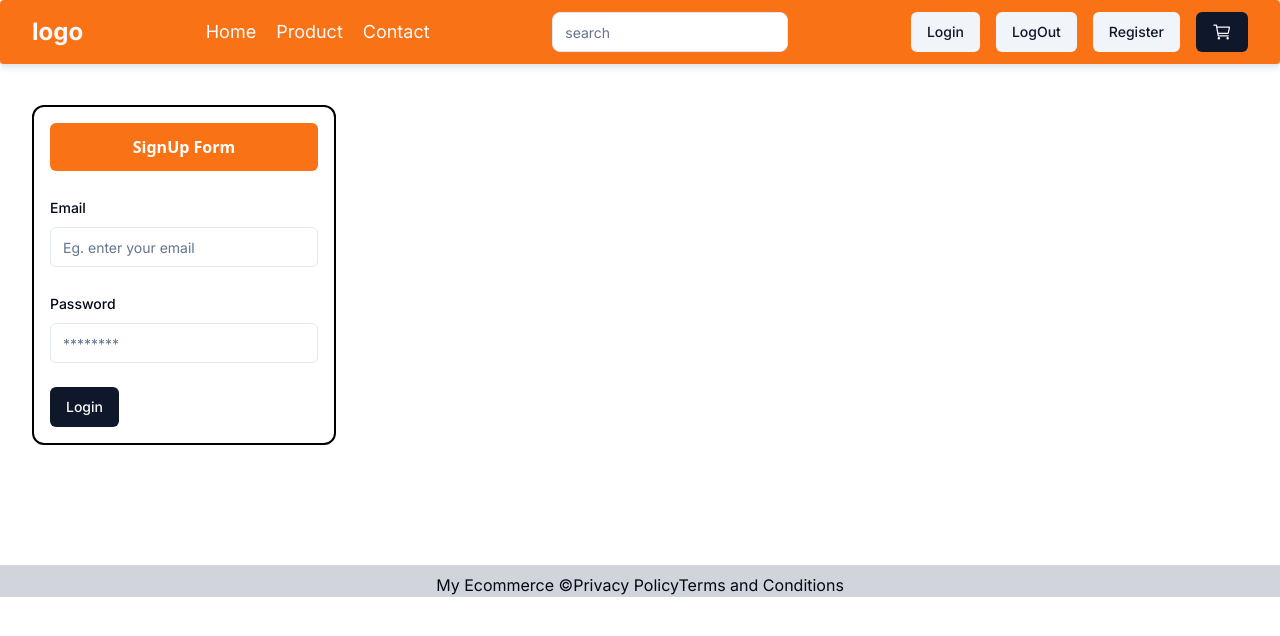
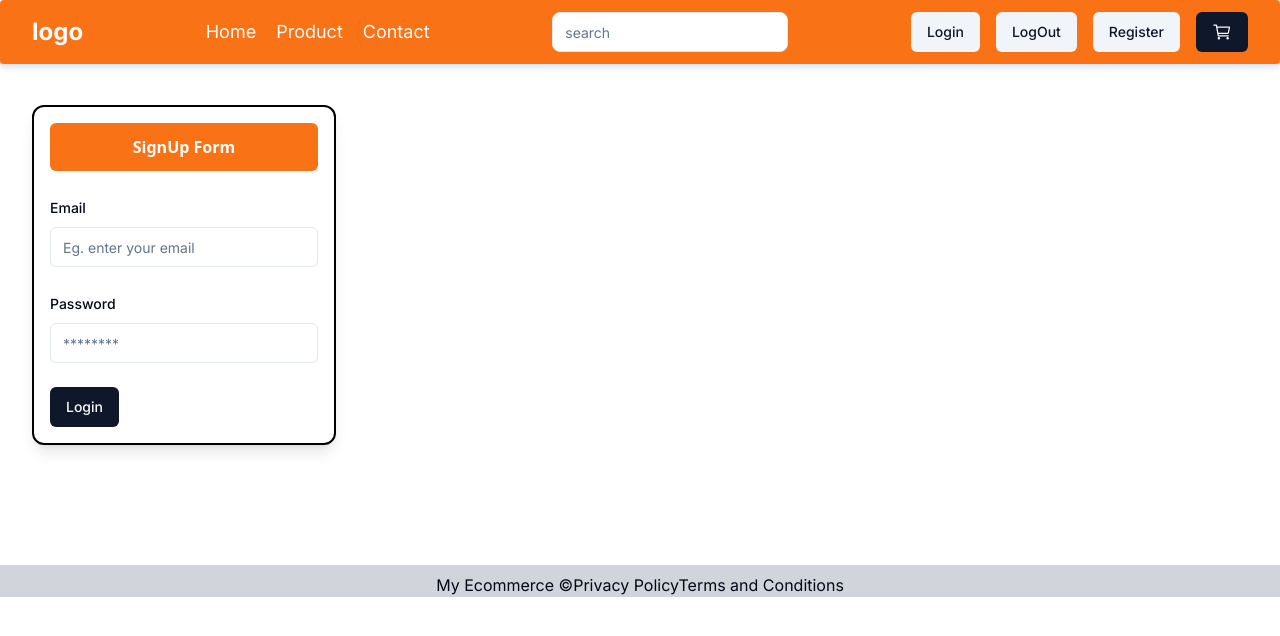
Before and after one commit to Sushant203/Ecommerce_next_training, a Next.js app: page /auth/signin in a window 1280 px wide. Shown: the top 636 px of the page. Built offline with nearby package versions, Linux system fonts and the light colour scheme.

Commit message:
css chanegs

```diff
--- a/src/app/auth/signin/page.tsx
+++ b/src/app/auth/signin/page.tsx
@@ -46,7 +46,7 @@ const Signin = (props: Props) => {
   return (
     <section className="container py-10">
       <Form {...form} >
-        <form onSubmit={form.handleSubmit(onSubmit)} action="" className="w-1/4 space-y-6 border-2 border-black p-4 rounded-xl ">
+        <form onSubmit={form.handleSubmit(onSubmit)} action="" className="w-1/4 space-y-6 border-2 border-black p-4 rounded-xl shadow-lg">
       <h2 className="text-center font-bold font-sans bg-[#F97316] text-white rounded-md p-3">SignUp Form</h2>
          {signInFormField.map(formField=>(
            <FormField
```
